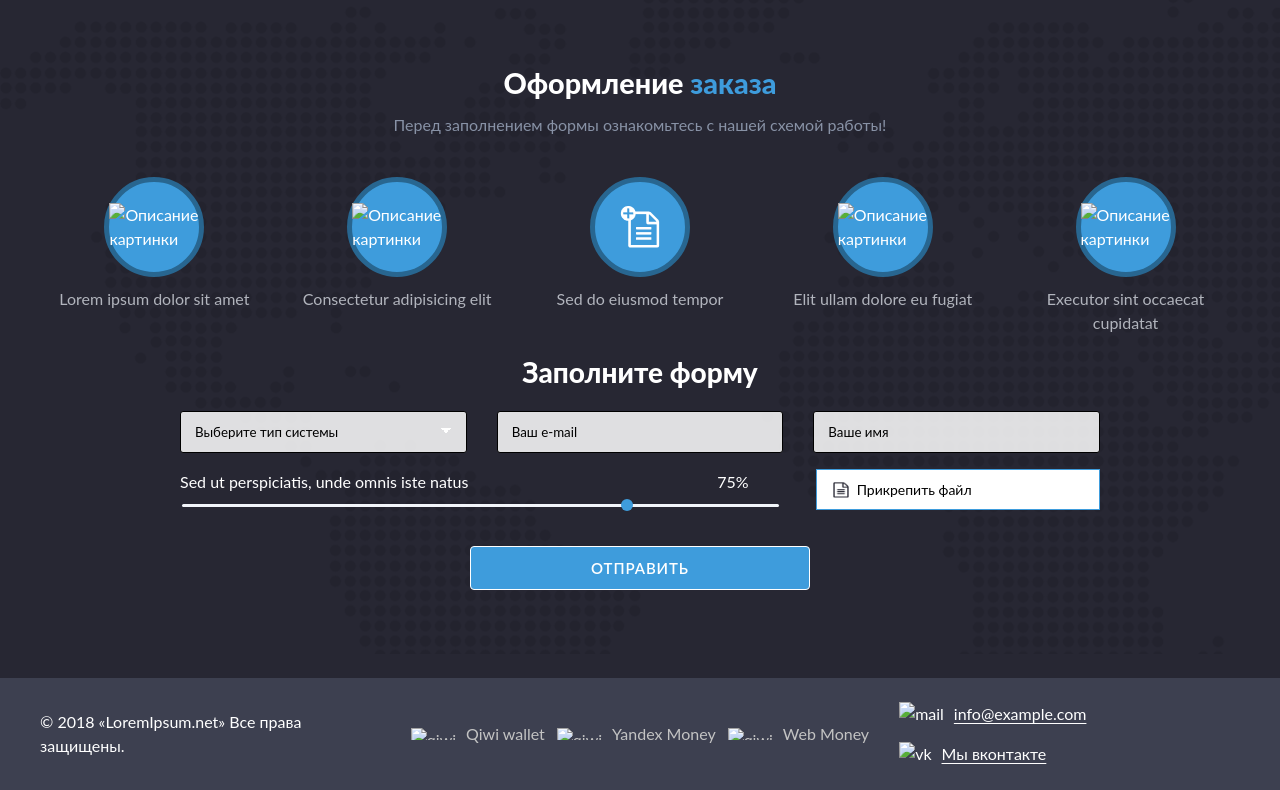
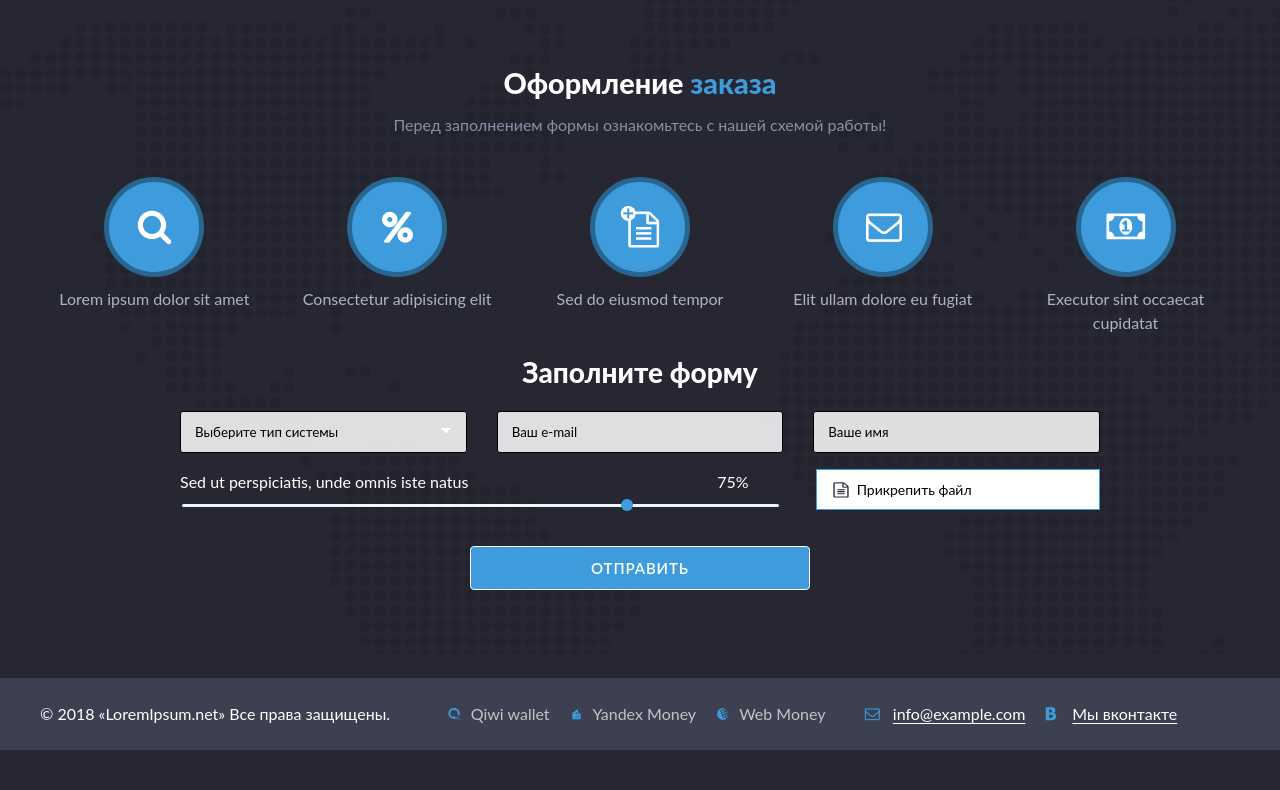
Before and after one commit to Lesha30p/Test-website, a website: page index.html in a window 1280 px wide. Shown: the part 561-1351 px from the top of the page. After the commit the page ends 1311 px from the top, so only its background shows below. Drawn offline with nearby package versions, Linux system fonts and the light colour scheme; files that its build step writes are made by us from their sources; the site is published under a folder, as on GitHub Pages, so addresses that start at the root find nothing.

Commit message:
Update index.html

```diff
--- a/index.html
+++ b/index.html
@@ -68,14 +68,14 @@
         <ol class="steps__list" role="list">
           <li class="steps__item">
             <span class="steps__icon" aria-hidden="true">
-              <img src="/img/search.png" alt="Описание картинки">
+              <img src="./img/search.png" alt="Описание картинки">
             </span>
             <span class="steps__text">Lorem ipsum dolor sit amet</span>
           </li>
           <li class="steps__divider"></li>
           <li class="steps__item">
             <span class="steps__icon" aria-hidden="true">
-              <img src="/img/percent.png" alt="Описание картинки">
+              <img src="./img/percent.png" alt="Описание картинки">
             </span>
             <span class="steps__text">Consectetur adipisicing elit</span>
           </li>
@@ -89,14 +89,14 @@
           <li class="steps__divider"></li>
           <li class="steps__item">
             <span class="steps__icon" aria-hidden="true">
-              <img src="/img/message.png" alt="Описание картинки">
+              <img src="./img/message.png" alt="Описание картинки">
             </span>
             <span class="steps__text">Elit ullam dolore eu fugiat</span>
           </li>
           <li class="steps__divider"></li>
           <li class="steps__item">
             <span class="steps__icon" aria-hidden="true">
-              <img src="/img/money.png" alt="Описание картинки">
+              <img src="./img/money.png" alt="Описание картинки">
             </span>
             <span class="steps__text">Executor sint occaecat cupidatat</span>
           </li>
@@ -140,7 +140,7 @@
             <label class="form__field form__field--file">
               <input class="form__control" type="file" name="attachment" />
               <span class="form__label">
-                <img src="img/file-2.png" alt="" class="form__icon" />
+                <img src="./img/file-2.png" alt="" class="form__icon" />
                 <span class="form__file-text">Прикрепить файл</span>
               </span>
             </label>
@@ -160,15 +160,15 @@
       <div class="footer__payments" aria-label="Платёжные системы">
         <div class="devider"></div>
         <div class="payment-block">
-          <img class="wallet" src="/img/qiwi.png" alt="qiwi" />
+          <img class="wallet" src="./img/qiwi.png" alt="qiwi" />
           <span class="payment payment--qw" aria-label="Qiwi wallet">Qiwi wallet</span>
         </div>
         <div class="payment-block">
-          <img class="wallet" src="/img/ym.png" alt="qiwi" />
+          <img class="wallet" src="./img/ym.png" alt="qiwi" />
           <span class="payment payment--ym" aria-label="Yandex Money">Yandex Money</span>
         </div>
         <div class="payment-block">
-          <img class="wallet" src="/img/wm.png" alt="qiwi" />
+          <img class="wallet" src="./img/wm.png" alt="qiwi" />
           <span class="payment payment--wm" aria-label="Web Money">Web Money</span>
         </div>
         <div class="devider"></div>
@@ -176,11 +176,11 @@
 
       <div class="footer__contacts">
         <div class="payment-block">
-          <img class="wallet" src="/img/mail.png" alt="mail" />
+          <img class="wallet" src="./img/mail.png" alt="mail" />
           <a class="footer__link" href="mailto:info@example.com">info@example.com</a>
         </div>
         <div class="payment-block">
-          <img class="wallet" src="/img/vk.png" alt="vk" />
+          <img class="wallet" src="./img/vk.png" alt="vk" />
           <a class="footer__link" href="https://vk.com/yourpage" target="_blank" rel="noopener noreferrer">Мы
             вконтакте</a>
         </div>
```
